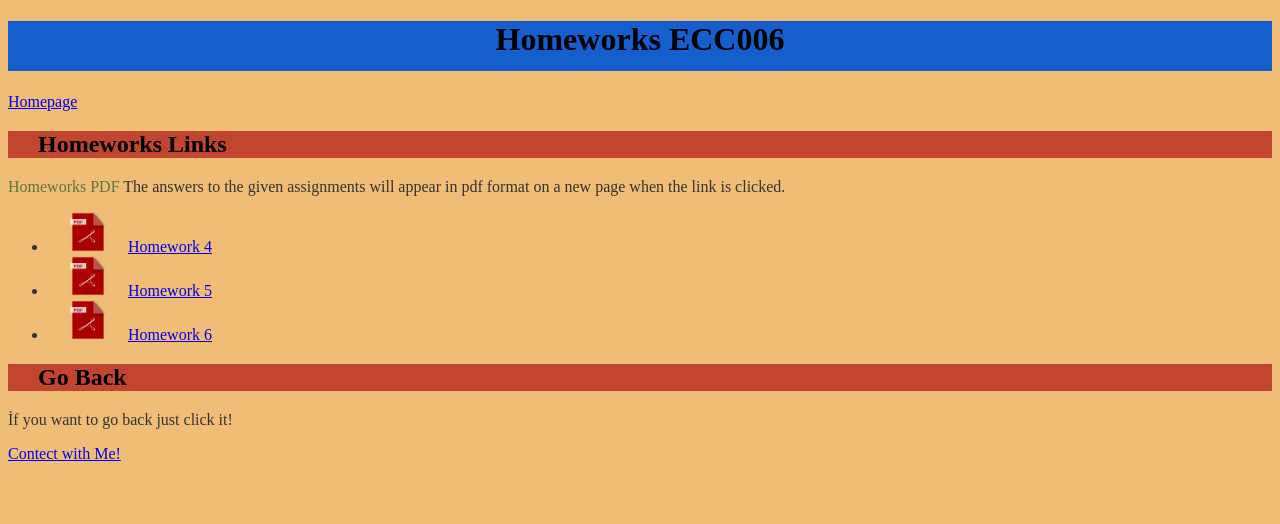
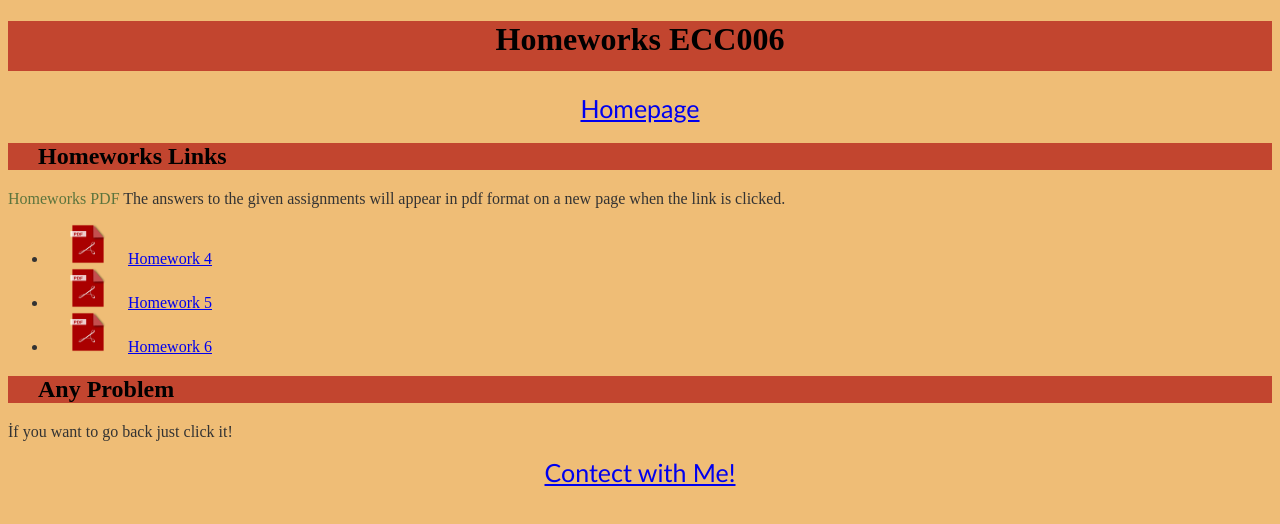
Before and after one commit to SualpSametKaya17/sskaya.github.io, a plain HTML site: page homeworksmainpage.html in a window 1280 px wide. Drawn offline with Linux system fonts and the light colour scheme.

Commit message:
Add files via upload

```diff
--- a/homeworksmainpage.html
+++ b/homeworksmainpage.html
@@ -12,8 +12,8 @@
         }
 
         h1 {
-            background-color: #0056d6ea;
-            color: black;
+            background-color: #ae0f0faf;
+            color:black;
             height: 50px;
             text-align: center;
         }
@@ -27,6 +27,11 @@
 
         .companyname {
             color: #5c743d;
+        }
+        nav {
+            text-align:center;
+            font-size:25px;
+            font-family: 'Gill Sans', 'Gill Sans MT', Calibri, 'Trebuchet MS', sans-serif;
         }
     </style>
 </head>
@@ -48,7 +53,7 @@
         <li><a href="hw5.pdf"><img src="pdf.png" alt="Homework 5" width="80" height="40">Homework 5</a></li>
         <li><a href="hw6.pdf"><img src="pdf.png" alt="Homework 6" width="80" height="40">Homework 6</a></li>
     </ul>
-    <h2>Go Back</h2>
+    <h2>Any Problem</h2>
     <p>İf you want to go back just click it!</p>
     <footer>
         <nav>
```
Also changed, not shown: index.html (+3 -4 lines).
